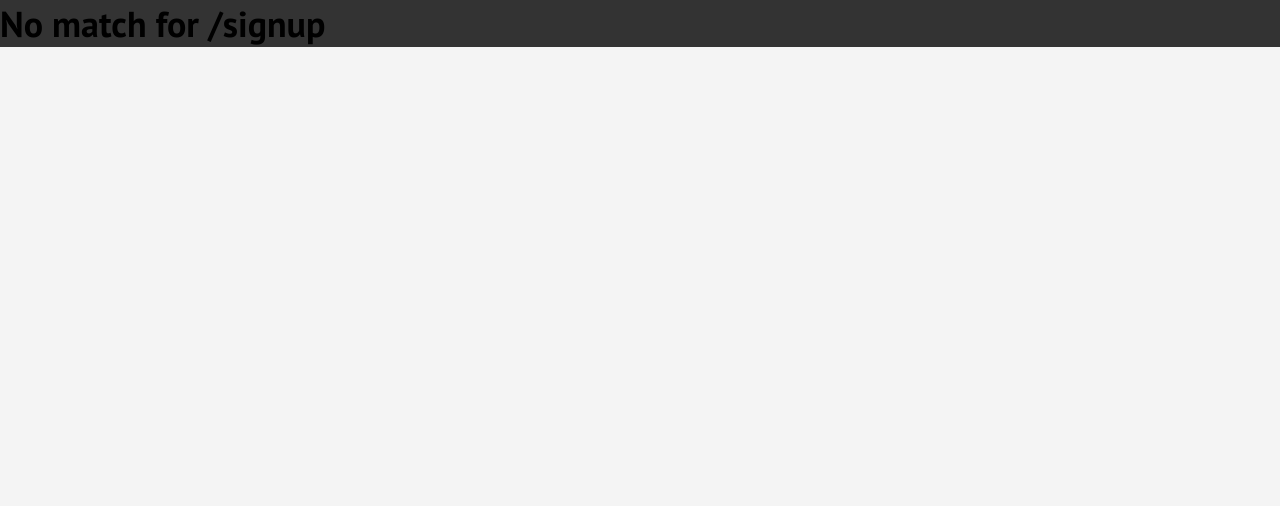
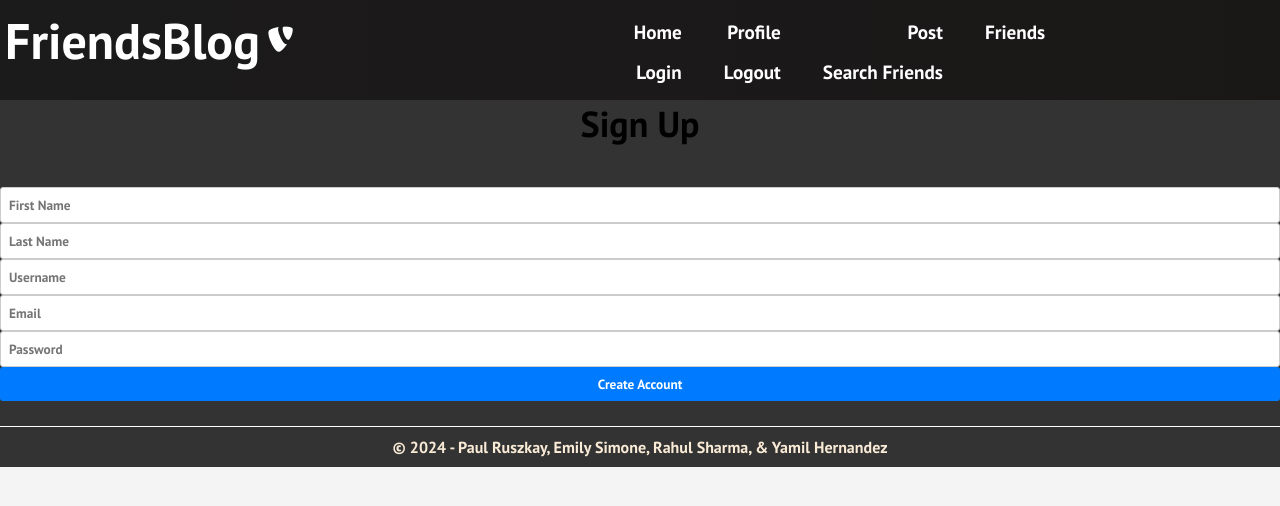
Before and after one commit to PaulRusz/FriendsBlog, a React (Vite) app in the folder client/: page /signup in a window 1280 px wide. Shown: the top 506 px of the page. Built offline with nearby package versions, Linux system fonts and the light colour scheme.

Commit message:
Add Mutations & Queries

```diff
--- a/client/src/components/Navbar.jsx
+++ b/client/src/components/Navbar.jsx
@@ -1,4 +1,4 @@
-import React, { useState } from 'react';
+import { useState } from 'react';
 import { Link } from 'react-router-dom';
 import '../styles/Navbar.css';
 // import SearchFriends from './SearchFriends';
--- a/client/src/main.jsx
+++ b/client/src/main.jsx
@@ -11,6 +11,7 @@ import Post from "../src/pages/Post.jsx";
 import Friends from "../src/pages/Friends.jsx";
 import Login from "../src/pages/Login.jsx";
 import Logout from "../src/pages/Logout.jsx";
+import SignUp from "./pages/SignUp.jsx";
 
 const router = createBrowserRouter([
   {
@@ -42,6 +43,10 @@ const router = createBrowserRouter([
         path: "/logout",
         element: <Logout />,
       },
+      {
+        path: "/signup",
+        element: <SignUp />
+      }
     ],
   },
 ]);
--- a/client/src/pages/Login.jsx
+++ b/client/src/pages/Login.jsx
@@ -79,7 +79,7 @@ const Login = (Props) => {
         <input
           className="Input-Button"
           type="button"
-          onClick={() => Navigate("/Sign-Up")}
+          onClick={() => Navigate("/SignUp")}
           value="Create New Account"
         />
       </div>
--- /dev/null
+++ b/client/src/pages/SignUp.jsx
@@ -0,0 +1,117 @@
+import { useState } from 'react'
+import { Link } from 'react-router-dom'
+import { useMutation } from '@apollo/client'
+
+import { ADD_USER } from '../utils/mutations'
+import Auth from '../utils/auth'
+
+const SignUp = () => {
+    const [FormState, SetFormState] = useState({
+        FirstName: '',
+        LastName: '',
+        Username: '',
+        Email: '',
+        Password: '',
+    });
+
+    const [AddUser, { Error, Data }] = useMutation(ADD_USER);
+
+    const HandleChange = (Event) => {
+        const { Name, Value } = Event.target;
+
+        SetFormState({
+            ...FormState,
+            [Name]: Value,
+        });
+    };
+
+    const HandleFormSubmit = async (Event) => {
+        Event.preventDefault();
+        console.log(FormState);
+
+        try {
+            const { Data } = await AddUser({
+                variables: { ...FormState },
+            });
+
+            Auth.Login(Data.AddUser.token);
+        } catch (Error) {
+            console.error(Error);
+        }
+    };
+
+    return (
+        <main className='SignUp-Container'>
+            <div className='Title-Container'>
+                <h1>Sign Up</h1>
+            </div>
+            <br />
+            <div className='Input-Container'>
+                {Data ? (
+                    <p>
+                        Success! You may now head{' '}
+                        <Link to='/'>back to the homepage.</Link>
+                    </p>
+                ): (
+                    <form onSubmit={HandleFormSubmit}>
+                        <input
+                            className='Input-Item'
+                            placeholder='First Name'
+                            name='FirstName'
+                            type='text'
+                            value={FormState.FirstName}
+                            onChange={HandleChange}
+                        />
+                        <input
+                            className='Input-Item'
+                            placeholder='Last Name'
+                            name='LastName'
+                            type='text'
+                            value={FormState.LastName}
+                            onChange={HandleChange}
+                        />
+                        <input
+                            className='Input-Item'
+                            placeholder='Username'
+                            name='Username'
+                            type='text'
+                            value={FormState.Username}
+                            onChange={HandleChange}
+                        />
+                        <input
+                            className='Input-Item'
+                            placeholder='Email'
+                            name='Email'
+                            type='email'
+                            value={FormState.Email}
+                            onChange={HandleChange}
+                        />
+                        <input
+                            className='Input-Item'
+                            placeholder='Password'
+                            name='Password'
+                            type='password'
+                            value={FormState.Password}
+                            onChange={HandleChange}
+                        />
+                        <button
+                            className='Input-Button'
+                            style={{ cursor: 'pointer' }}
+                            type='submit'
+                        >
+                            Create Account
+                        </button>
+                    </form>
+                )}
+
+                {Error && (
+                    <div className='Input-Error'>
+                        {Error.message}
+                    </div>
+                )}
+            </div>
+        </main>
+    );
+}
+
+export default SignUp;
--- /dev/null
+++ b/client/src/utils/auth.js
@@ -0,0 +1,41 @@
+import { jwtDecode} from 'jwt-decode'
+
+class AuthService {
+    GetProfile() {
+        return jwtDecode(this.GetToken());
+    }
+
+    LoggedIn() {
+        const Token = this.GetToken();
+        // If There's A Token And It Isn't Expired, Return `true`
+        return Token && !this.isTokenExpired(Token) ? true : false;
+    }
+
+    IsTokenExpired(Token) {
+        // Decode Token To Retrieve Expiration Time Set By The Server
+        const Decoded = jwtDecode(Token);
+        // If Expiration Time Is Less Than Current Time (In Seconds), Token Is Expired & Return `true`
+        if (Decoded.exp < Date.now() / 1000) {
+            localStorage.removeItem('id_token');
+            return true;
+        }
+        // If Token Isn't Passed Expiration Time, Return `false`
+        return false;
+    }
+
+    GetToken() {
+        return localStorage.getItem('id_token');
+    }
+
+    Login(IdToken) {
+        localStorage.setItem('id_token', IdToken);
+        window.location.assign('/');
+    }
+
+    Logout() {
+        localStorage.removeItem('id_token');
+        window.location.reload();
+    }
+}
+
+export default new AuthService();
--- /dev/null
+++ b/client/src/utils/mutations.js
@@ -0,0 +1,23 @@
+import { gql } from '@apollo/client'
+
+export const LOGIN_USER = gql`
+    mutation login($email: String!, $password: String!) {
+        token
+        User {
+            _id
+            Username
+        }
+    }
+`;
+
+export const ADD_USER = gql`
+    mutation AddUser($firstName: String!, $lastName: String!, $username: String!, $email: String!, $password: String!) {
+        AddUser(FirstName: $firstName, LastName: $lastName, Username: $username, Email: $email, Password: $password) {
+            token
+            User {
+                _id
+                Username
+            }
+        }
+    }
+`;
```
Also changed, not shown: client/src/pages/ErrorPage.jsx (added, +20 -0 lines), client/src/utils/queries.js (added, +36 -0 lines).
